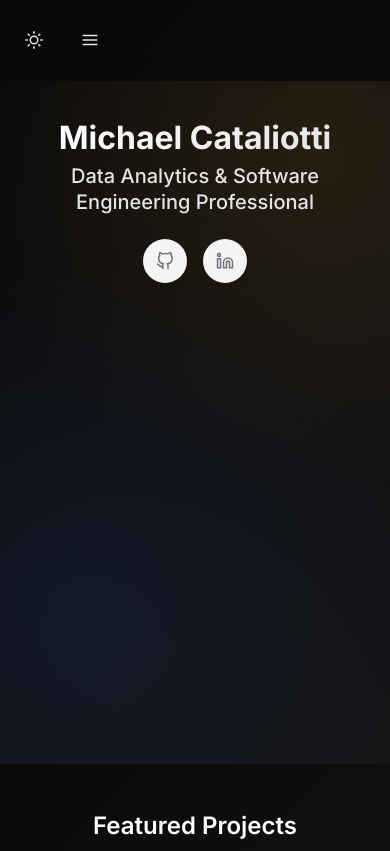
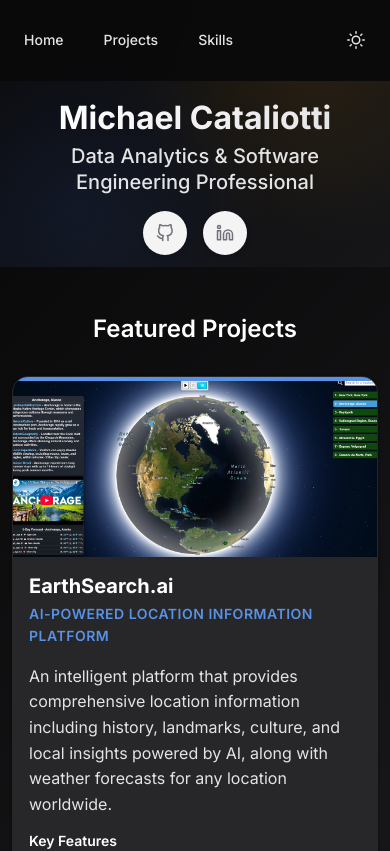
Before and after one commit to mikec2611/personal-portfolio, a React (Create React App) app: page / in a window 390 px wide. Shown: the top 851 px of the page. Built offline with nearby package versions, Linux system fonts and the light colour scheme.

Commit message:
Improve mobile navigation and hero section spacing - Keep navigation links visible on mobile instead of hamburger menu - Significantly reduce hero section height and spacing on mobile - Optimize responsive design for better mobile experience

```diff
--- a/src/components/Header.css
+++ b/src/components/Header.css
@@ -57,16 +57,17 @@
 
 /* Desktop Navigation */
 .header__nav {
-  display: none;
+  display: block; /* Keep navigation visible on all screen sizes */
 }
 
 .header__nav-list {
   display: flex;
   align-items: center;
-  gap: var(--spacing-8);
+  gap: var(--spacing-4); /* Reduced gap for mobile */
   list-style: none;
   margin: 0;
   padding: 0;
+  flex-wrap: wrap; /* Allow wrapping on very small screens */
 }
 
 .header__nav-item {
@@ -75,12 +76,13 @@
 
 .header__nav-link {
   display: block;
-  padding: var(--spacing-2) 0;
+  padding: var(--spacing-2) var(--spacing-3); /* Add horizontal padding for mobile touch targets */
   color: var(--gray-700);
   font-weight: 500;
   text-decoration: none;
   transition: color var(--transition-fast);
   position: relative;
+  font-size: var(--text-sm); /* Slightly smaller on mobile */
 }
 
 .header__nav-link:hover {
@@ -138,7 +140,7 @@
 }
 
 .header__mobile-menu-toggle {
-  display: flex;
+  display: none; /* Hide hamburger menu since we're keeping nav visible */
 }
 
 /* Mobile Menu */
@@ -217,6 +219,18 @@
   }
 }
 
+/* Tablet and up - restore larger spacing and text */
+@media (min-width: 768px) {
+  .header__nav-list {
+    gap: var(--spacing-8); /* Restore larger spacing on tablet+ */
+  }
+
+  .header__nav-link {
+    font-size: var(--text-base); /* Normal size on tablet+ */
+    padding: var(--spacing-2) 0; /* Remove horizontal padding on larger screens */
+  }
+}
+
 /* Large Desktop */
 @media (min-width: 1024px) {
   .header__nav-list {
--- a/src/components/Hero.css
+++ b/src/components/Hero.css
@@ -381,15 +381,19 @@
 /* Mobile Optimization */
 @media (max-width: 480px) {
   .hero {
-    min-height: calc(100vh - 80px);
+    min-height: auto; /* Remove min-height constraint */
+    padding-top: 100px; /* Reduced top padding */
+    padding-bottom: var(--spacing-2); /* Further reduced bottom padding */
   }
 
   .hero__name {
     font-size: var(--text-4xl);
+    margin-bottom: var(--spacing-1); /* Reduced margin */
   }
 
   .hero__title {
     font-size: var(--text-xl);
+    margin-bottom: var(--spacing-4); /* Reduced margin */
   }
 
   .hero__description {
@@ -400,11 +404,31 @@
     gap: var(--spacing-3);
   }
 
+  .hero__social {
+    margin-top: var(--spacing-4); /* Reduced margin */
+  }
+
   .hero__cta,
   .hero__resume {
     min-width: 180px;
     padding: var(--spacing-3) var(--spacing-5);
     font-size: var(--text-base);
+  }
+}
+
+/* Additional mobile styles for gap reduction */
+@media (max-width: 768px) {
+  .hero {
+    padding-top: 100px; /* Reduced top padding on all mobile */
+    padding-bottom: var(--spacing-3); /* Further reduced bottom padding on all mobile devices */
+  }
+
+  .hero__name {
+    margin-bottom: var(--spacing-2); /* Tighter spacing */
+  }
+
+  .hero__title {
+    margin-bottom: var(--spacing-4); /* Tighter spacing */
   }
 }
 
--- a/src/components/Skills.js
+++ b/src/components/Skills.js
@@ -1,6 +1,6 @@
 import React from 'react';
 import { motion } from 'framer-motion';
-import { FiCode, FiDatabase, FiCpu, FiBarChart2, FiUsers, FiBriefcase, FiTrendingUp, FiUserCheck, FiGlobe } from 'react-icons/fi';
+import { FiCode, FiDatabase, FiCpu, FiBarChart2, FiUsers, FiBriefcase, FiTrendingUp, FiGlobe } from 'react-icons/fi';
 import { useInView } from 'react-intersection-observer';
 import './Skills.css';
 
```
Also changed, not shown: 2 other files (tests, documents, lock files or other folders).
